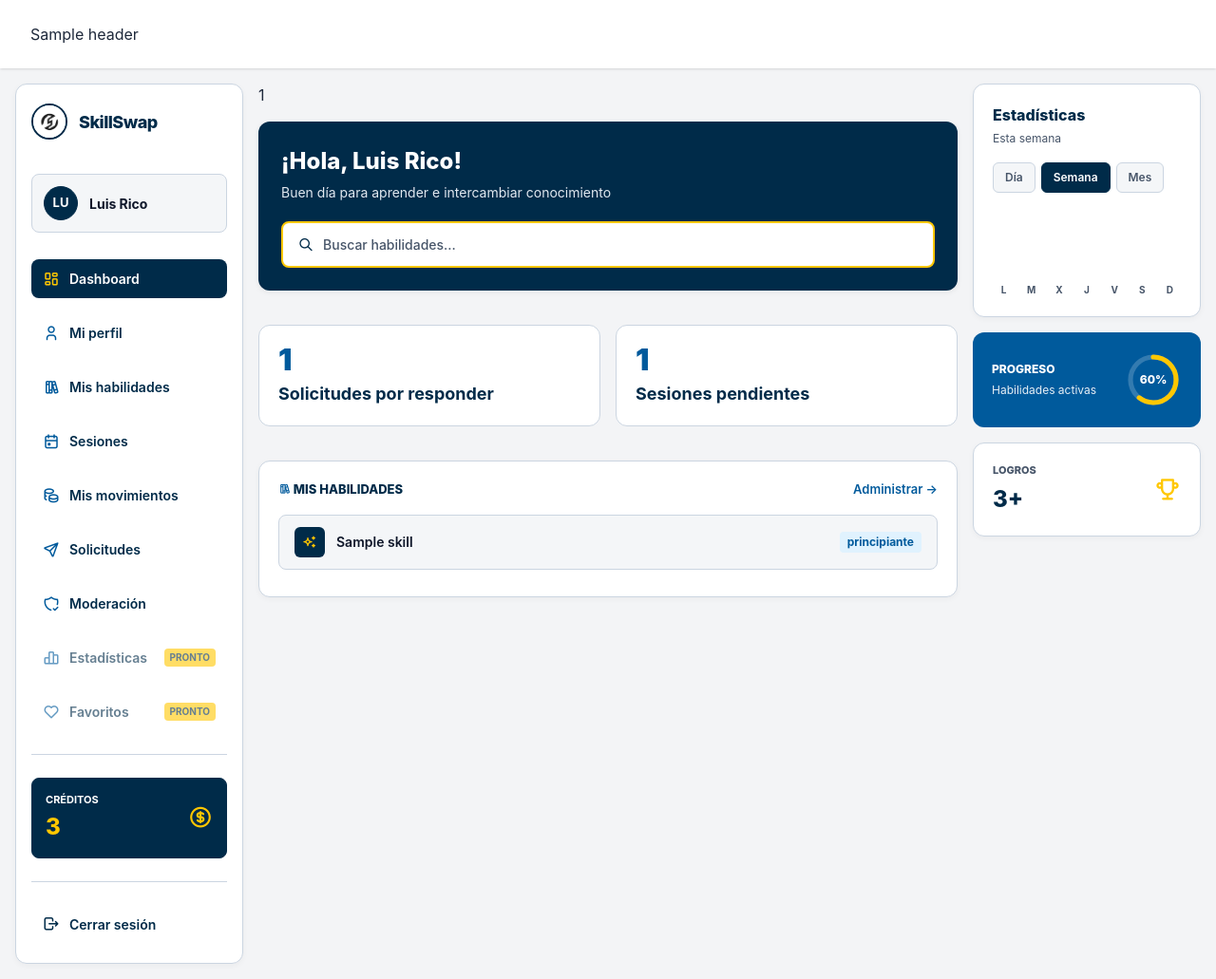
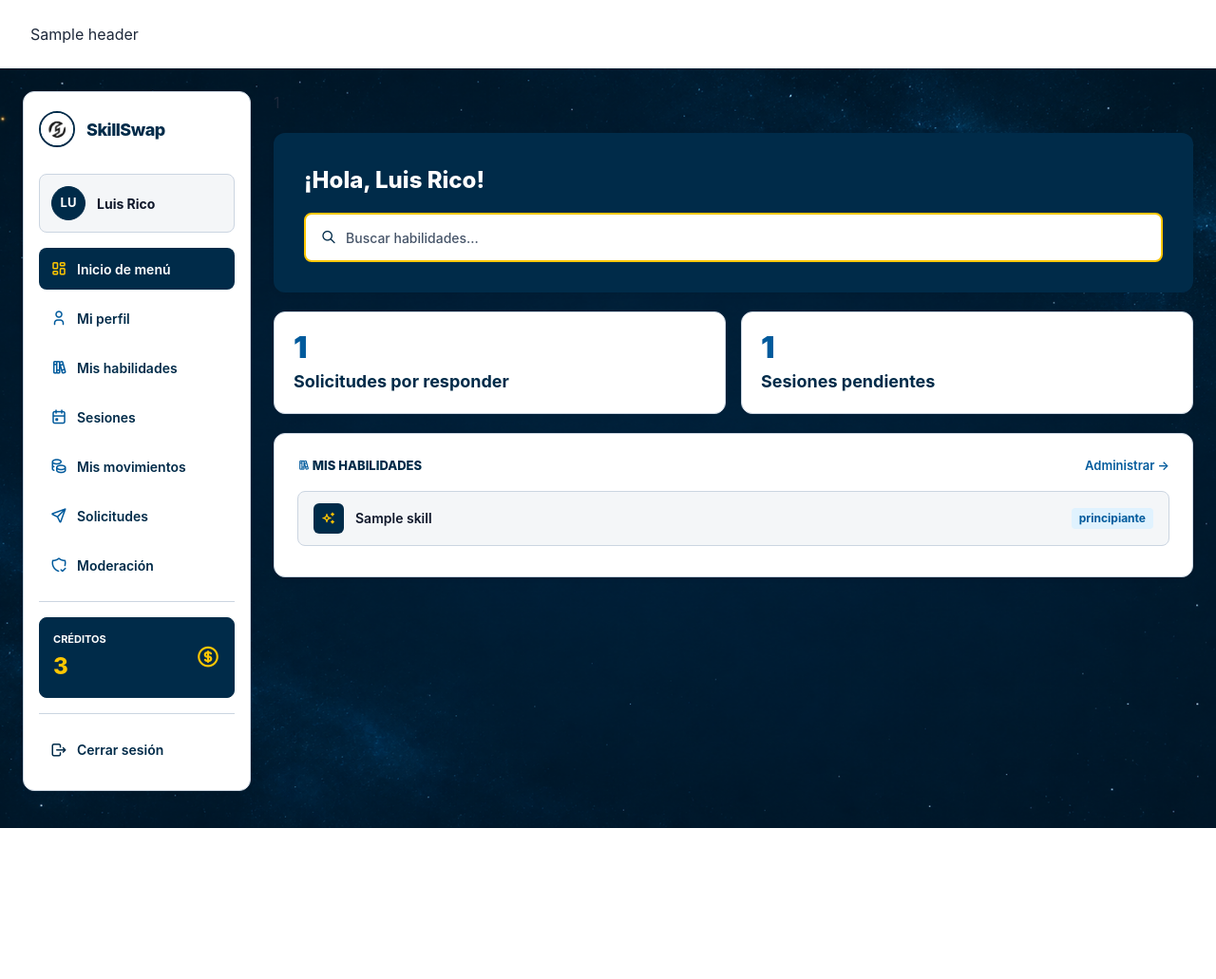
Before and after one commit to LuisdaUV/Skillswap, a Laravel app: template resources/views/dashboard.blade.php in a window 1280 px wide. Shown: the whole page at 95% size. After the commit the page ends 872 px from the top, so only its background shows below. Run offline with Laravel 12, Linux system fonts and the light colour scheme; a user stored in the database is signed in; data comes from the database, SQL or seed files in the repository; tables that the repository leaves empty hold one stand-in row (values such as "Sample post"); the template is opened without the code that fills it: most values are stand-ins (such as "Sample title", 1, 10 or a date in 2020); style sheets or scripts are compiled from the project's sources.

Commit message:
feat:mejora panel principal

```diff
--- a/resources/views/dashboard.blade.php
+++ b/resources/views/dashboard.blade.php
@@ -262,7 +262,101 @@
     outline-offset: 3px;
 }
 
+.ss-app {
+    grid-template-columns: 240px minmax(0, 1fr) !important;
+    max-width: 1280px !important;
+    margin-inline: auto;
+    gap: 24px !important;
+    padding: 24px !important;
+}
+
+.ss-sidebar {
+    gap: 8px;
+}
+
+.ss-sidebar .ss-user-card {
+    margin-bottom: 8px;
+}
+
+.ss-sidebar .ss-nav-item {
+    min-height: 44px;
+    padding: 10px 12px;
+}
+
+.ss-center {
+    min-width: 0;
+    gap: 20px;
+}
+
+.ss-hero {
+    padding: clamp(20px, 3vw, 32px);
+}
+
+.ss-hero .ss-search {
+    min-height: 52px;
+    margin-top: 16px;
+}
+
+.ss-home-actions {
+    grid-template-columns: repeat(2, minmax(0, 1fr));
+    margin: 0;
+}
+
+.ss-home-action {
+    min-height: 108px;
+    align-content: center;
+}
+
+.ss-skills-card {
+    padding: clamp(16px, 2vw, 24px);
+}
+
+.ss-skill-item {
+    min-height: 52px;
+}
+
+.ss-sidebar .ss-nav-item:focus-visible,
+.ss-search:focus-visible,
+.ss-home-action:focus-visible,
+.ss-section-label a:focus-visible {
+    outline: 2px solid var(--blue-accent);
+    outline-offset: 3px;
+}
+
+.ss-hero .ss-search:focus-visible {
+    outline-color: var(--yellow-gold);
+}
+
+@media (max-width: 900px) {
+    .ss-app {
+        grid-template-columns: minmax(0, 1fr) !important;
+        gap: 16px !important;
+        padding: 12px !important;
+    }
+
+    .ss-center {
+        grid-row: 1;
+    }
+}
+
+@media (max-width: 480px) {
+    .ss-home-actions {
+        grid-template-columns: minmax(0, 1fr);
+    }
+}
+
+.ss-dashboard-background {
+    min-height: 100vh;
+    background-color: var(--navy-dark);
+    background-image: url("{{ asset('images/galaxia-dashboard.png') }}");
+    background-position: center;
+    background-repeat: no-repeat;
+    background-size: cover;
+}
+
     </style>
+
+    <div class="ss-dashboard-background">
 
     <div class="ss-app">
 
@@ -283,7 +377,7 @@
             </div>
 
             <a href="{{ url('/dashboard') }}" class="ss-nav-item active">
-                <i class="ti ti-layout-dashboard"></i> Dashboard
+                <i class="ti ti-layout-dashboard"></i> Inicio de menú
             </a>
 
             <a href="{{ route('profile.edit') }}" class="ss-nav-item">
@@ -319,15 +413,7 @@
     </a>
 @endcan
 
-            <span class="ss-nav-item ss-nav-item-disabled">
-                <i class="ti ti-chart-bar"></i> Estadísticas
-                <span class="ss-badge-soon">pronto</span>
-            </span>
 
-            <span class="ss-nav-item ss-nav-item-disabled">
-                <i class="ti ti-heart"></i> Favoritos
-                <span class="ss-badge-soon">pronto</span>
-            </span>
 
             <hr class="ss-nav-divider">
 
@@ -369,7 +455,6 @@
 
             <div class="ss-hero">
                 <p class="ss-hero-greeting">¡Hola, {{ Auth::user()->name }}!</p>
-                <p class="ss-hero-sub">Buen día para aprender e intercambiar conocimiento</p>
                 <a href="{{ route('search.index') }}" class="ss-search">
                     <i class="ti ti-search"></i>
                     <span>Buscar habilidades...</span>
@@ -416,50 +501,10 @@
         </section>
 
         {{-- ── COLUMNA DERECHA ── --}}
-        <aside class="ss-right">
 
-            <div class="ss-stats-card">
-                <p class="ss-stats-title">Estadísticas</p>
-                <p class="ss-stats-sub">Esta semana</p>
-                <div class="ss-tabs">
-                    <button class="ss-tab">Día</button>
-                    <button class="ss-tab active">Semana</button>
-                    <button class="ss-tab">Mes</button>
-                </div>
-                <div class="ss-bars">
-                    @foreach(['L'=>40,'M'=>60,'X'=>50,'J'=>80,'V'=>90,'S'=>70,'D'=>55] as $day => $h)
-                        <div class="ss-bar-wrap">
-                            <div class="ss-bar {{ $h >= 70 ? 'on' : '' }}" @style(['height' => $h . '%'])></div>
-                            <span class="ss-bar-day">{{ $day }}</span>
-                        </div>
-                    @endforeach
-                </div>
-            </div>
-
-            <div class="ss-progress-card">
-                <div>
-                    <p style="font-size:12px;font-weight:800;margin:0 0 4px;text-transform:uppercase;">Progreso</p>
-                    <p style="font-size:12px;opacity:0.9;margin:0;">Habilidades activas</p>
-                </div>
-                <svg width="60" height="60" viewBox="0 0 70 70">
-                    <circle cx="35" cy="35" r="28" fill="none" stroke="rgba(255,255,255,0.2)" stroke-width="6"/>
-                    <circle cx="35" cy="35" r="28" fill="none" stroke="#FFC700" stroke-width="6"
-                        stroke-dasharray="176" stroke-dashoffset="70" stroke-linecap="round"
-                        transform="rotate(-90 35 35)"/>
-                    <text x="35" y="40" text-anchor="middle" font-size="14" font-weight="800" fill="#FFFFFF">60%</text>
-                </svg>
-            </div>
-
-            <div class="ss-logros-card" style="display:flex;justify-content:space-between;align-items:center;">
-                <div>
-                    <p style="font-size:11px;font-weight:800;color:var(--text-muted);margin:0 0 4px;text-transform:uppercase;">Logros</p>
-                    <p style="font-size:24px;font-weight:800;color:var(--navy-dark);margin:0;">{{ Auth::user()->skills->count() * 3 }}+</p>
-                </div>
-                <i class="ti ti-trophy" style="font-size:28px;color:var(--yellow-gold)"></i>
-            </div>
-
-        </aside>
 
     </div>
 
+    </div> {{-- Cierra ss-dashboard-background --}}
+
 </x-app-layout>
```
Also changed, not shown: public/images/galaxia-dashboard.png (added).
